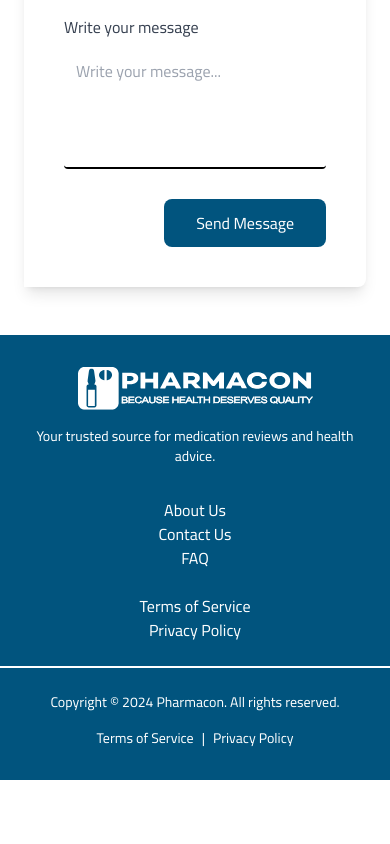
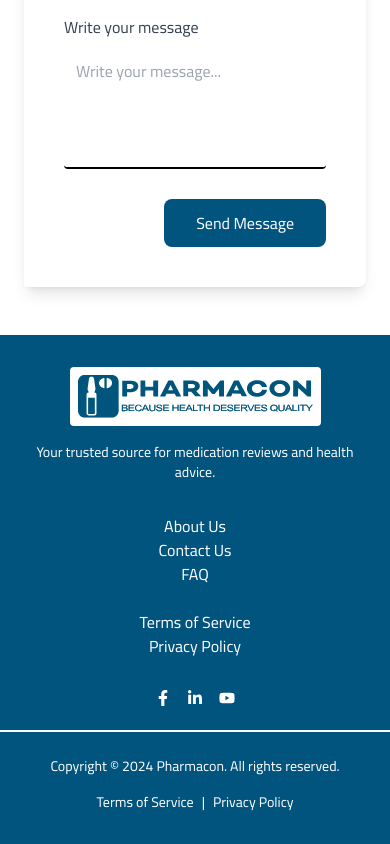
Before and after one commit to ahmedsameh74/pharmacon, a Next.js app: page /en/contact in a window 390 px wide. Shown: the part 1125-1969 px from the top of the page. Before the commit the page ends 1905 px from the top, so only its background shows below. Built offline with nearby package versions, Linux system fonts and the light colour scheme; no server answers.

Commit message:
footer logo

```diff
--- a/src/components/custom/contact/Contact.tsx
+++ b/src/components/custom/contact/Contact.tsx
@@ -9,7 +9,8 @@ import {
   FaMapMarkerAlt,
   // FaWhatsapp,
   FaFacebookF,
-  FaLinkedinIn
+  FaLinkedinIn,
+  FaYoutube
 } from 'react-icons/fa';
 import { toast, ToastContainer } from 'react-toastify';
 import 'react-toastify/dist/ReactToastify.css';
@@ -168,6 +169,9 @@ export default function ContactSection() {
           <a href="https://www.linkedin.com/company/pharmacon-pharmaceuticals/" target='_blank' className="text-2xl" rel="noreferrer">
             <FaLinkedinIn />
           </a>
+          <a href="https://www.youtube.com/@pharmaconpharmaceuticals6630" target='_blank' className="text-2xl" rel="noreferrer">
+            <FaYoutube />
+          </a>
         </div>
       </div>
 
--- a/src/components/custom/home/Footer.tsx
+++ b/src/components/custom/home/Footer.tsx
@@ -1,6 +1,7 @@
 import { useLocale, useTranslations } from 'next-intl';
 import Image from 'next/image';
 import Link from 'next/link';
+import { FaFacebookF, FaLinkedinIn, FaYoutube } from 'react-icons/fa';
 
 export default function Footer() {
   const locale = useLocale();
@@ -15,10 +16,10 @@ export default function Footer() {
       <div className="max-w-7xl mx-auto px-6 flex flex-col lg:flex-row justify-between items-center md:items-start">
         {/* Left Section: Logo and Description */}
         <div className="flex flex-col items-center md:items-start mb-8 lg:mb-0">
-          <div className="mb-4 flex justify-center items-center">
+          <div className="mb-4 flex justify-center items-center bg-[#fff] p-2 rounded-sm">
             {/* Logo */}
             <Image
-              src="/assets/whiteLogo.svg"
+              src="/assets/blueLogo.svg"
               alt="Logo"
               className="w-auto h-auto"
               width={100}
@@ -68,7 +69,7 @@ export default function Footer() {
           {/* Column 2 */}
           <div>
             <ul
-              className={`text-center ${locale === 'en' ? 'lg:text-left' : 'lg:text-right'}`}
+              className={`text-center ${locale === 'en' ? 'lg:text-left' : 'lg:text-right'} gap-4`}
             >
               <li>
                 <Link
@@ -86,42 +87,68 @@ export default function Footer() {
                   {t('privacyPolicy')}
                 </Link>
               </li>
-              {/* <li>
-                <Link href="/help" className="hover:underline">
-                  {t('helpCenter')}
-                </Link>
+              {/* <li className="flex flex-row gap-4 mt-2 items-center justify-center">
+                <a
+                  href="https://www.facebook.com/pharmaconEgypt"
+                  target="_blank"
+                  className="text-md"
+                  rel="noreferrer"
+                >
+                  <FaFacebookF />
+                </a>
+                <a
+                  href="https://www.linkedin.com/company/pharmacon-pharmaceuticals/"
+                  target="_blank"
+                  className="text-md"
+                  rel="noreferrer"
+                >
+                  <FaLinkedinIn />
+                </a>
+                <a
+                  href="https://www.linkedin.com/company/pharmacon-pharmaceuticals/"
+                  target="_blank"
+                  className="text-md"
+                  rel="noreferrer"
+                >
+                  <FaYoutube />
+                </a>
               </li> */}
             </ul>
           </div>
 
           {/* Column 3 */}
-          {/* <div>
+          <div>
             <ul
               className={`text-center ${locale === 'en' ? 'lg:text-left' : 'lg:text-right'}`}
-            > */}
-          {/* <li>
-                <Link
-                  href={`/${locale}/terms-and-conditions`}
-                  className="hover:underline"
+            >
+              <li className="flex flex-row gap-4 mt-2 items-center justify-center">
+                <a
+                  href="https://www.facebook.com/pharmaconEgypt"
+                  target="_blank"
+                  className="text-md"
+                  rel="noreferrer"
                 >
-                  {t('termsOfService')}
-                </Link>
+                  <FaFacebookF />
+                </a>
+                <a
+                  href="https://www.linkedin.com/company/pharmacon-pharmaceuticals/"
+                  target="_blank"
+                  className="text-md"
+                  rel="noreferrer"
+                >
+                  <FaLinkedinIn />
+                </a>
+                <a
+                  href="https://www.youtube.com/@pharmaconpharmaceuticals6630"
+                  target="_blank"
+                  className="text-md"
+                  rel="noreferrer"
+                >
+                  <FaYoutube />
+                </a>
               </li>
-              <li>
-                <Link
-                  href={`/${locale}/privacy-policy`}
-                  className="hover:underline"
-                >
-                  {t('privacyPolicy')}
-                </Link>
-              </li> */}
-          {/* <li>
-                <Link href="/cookies" className="hover:underline">
-                  {t('cookiePolicy')}
-                </Link>
-              </li> */}
-          {/* </ul>
-          </div> */}
+            </ul>
+          </div>
         </div>
       </div>
 
```
